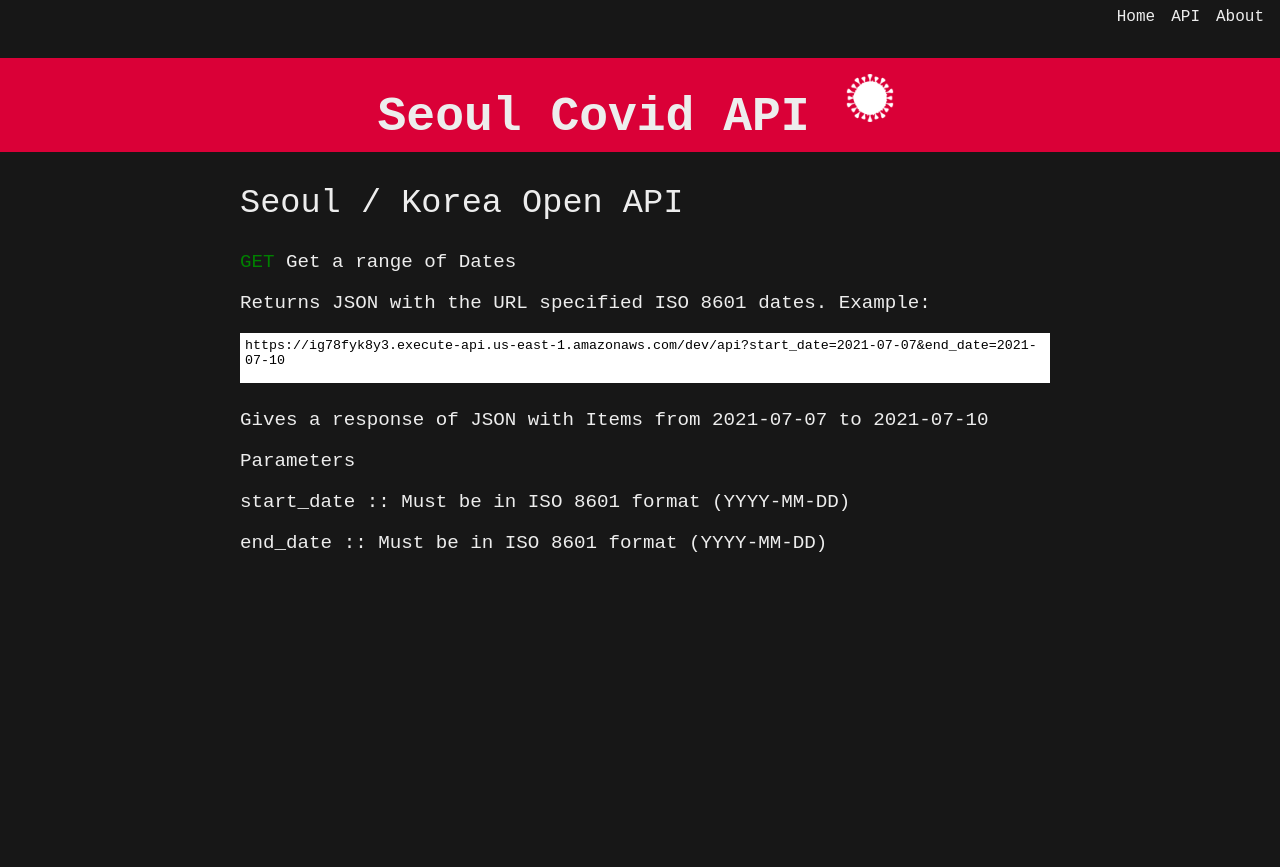
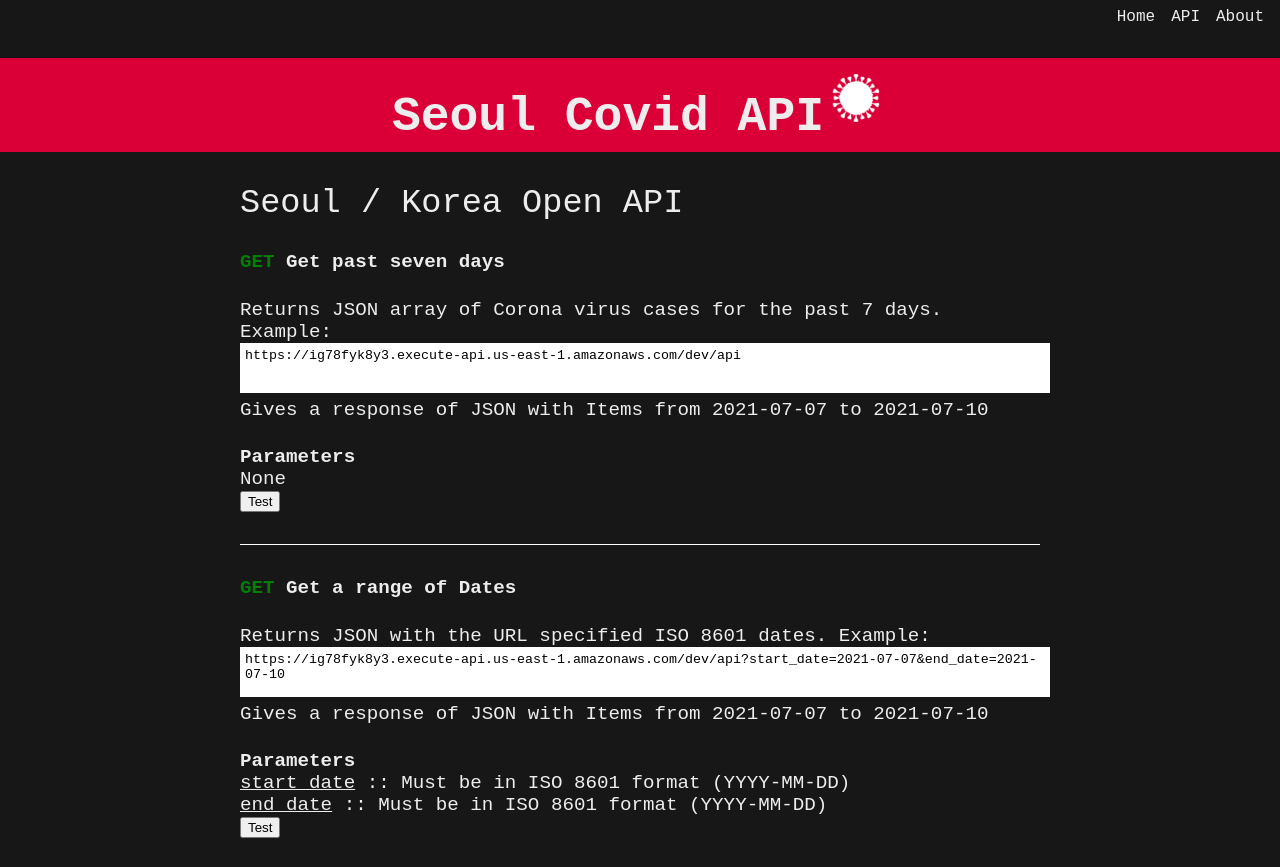
Before and after one commit to mepda/seoul_covid, a React (Create React App) app: page /api in a window 1280 px wide. Before the commit the page ends 800 px from the top, so only its background shows below. Built offline with nearby package versions, Linux system fonts and the light colour scheme; the HTML template or start-up script is replaced by a standard one.

Commit message:
function to test API calls in API component, small style changes

```diff
--- a/src/components/API.css
+++ b/src/components/API.css
@@ -2,6 +2,9 @@
 
 .green{
   color: Green;
+}
+.underline{
+  text-decoration: underline;
 }
 .apiExample{
   background: white;
@@ -19,3 +22,17 @@
   box-shadow: none;
   resize: none;
 }
+
+.parameters{
+  margin-bottom: 0;
+}
+
+.paramExamples{
+  display: flex;
+  flex-direction: column;
+}
+
+.break{
+  margin: 2rem 0;
+  border-bottom: 1px solid white;
+}
--- a/src/components/API.js
+++ b/src/components/API.js
@@ -1,13 +1,30 @@
-import React, { useRef } from 'react';
+import React, { useRef, useState } from 'react';
+import axios from 'axios';
 import './API.css';
 export default function API() {
   const api_url = useRef();
+  const [seven_days_data, load_seven_days_data] = useState()
+  const [custom_range_data, load_custom_range_data] = useState()
   function copy() {
     document.getElementsByClassName('apiExample')[0].select()
     document.execCommand('copy');
+  }
+  function testAPI(arg) {
+    if (arg === 'week') {
+      load_seven_days_data('testing...')
+      axios.get('https://ig78fyk8y3.execute-api.us-east-1.amazonaws.com/dev/api').then(data => {
+        load_seven_days_data(data.data)
+      })
+    }
+    else if (arg === 'custom') {
+      load_custom_range_data('testing...')
+      axios.get('https://ig78fyk8y3.execute-api.us-east-1.amazonaws.com/dev/api?start_date=2021-07-07&end_date=2021-07-10').then(data => {
+        load_custom_range_data(data.data)
+      })
+    }
 
-    // document.execCommand('')
   }
+
   return (
     <main>
       <article>
@@ -15,18 +32,42 @@
           Seoul / Korea Open API
         </header>
         <section>
-          <span className="green">GET</span> Get a range of Dates
+          <h4><span className="green">GET</span> Get past seven days</h4>
         </section>
         <section >
-          <p>Returns JSON with the URL specified ISO 8601 dates. Example:</p>
-          <textarea className="apiExample" ref={api_url} onClick={copy}>https://ig78fyk8y3.execute-api.us-east-1.amazonaws.com/dev/api?start_date=2021-07-07&end_date=2021-07-10</textarea>
-
-          <p>Gives a response of JSON with Items from 2021-07-07 to 2021-07-10</p>
+          Returns JSON array of Corona virus cases for the past 7 days. Example:
+          <textarea className="apiExample" ref={api_url} onClick={copy}>https://ig78fyk8y3.execute-api.us-east-1.amazonaws.com/dev/api</textarea>
+          Gives a response of JSON with Items from 2021-07-07 to 2021-07-10
+          <h4 className="parameters">Parameters</h4>
+          <code className="paramExamples">
+            <div>None</div>
+          </code>
+          <div className="testAPI">
+            <button onClick={() => testAPI('week')}>Test</button>
+            <div className="results">
+              {JSON.stringify(seven_days_data)}
+            </div>
+          </div>
+        </section>
+        <p className="break"></p>
+        <section>
+          <h4><span className="green">GET</span> Get a range of Dates</h4>
         </section>
         <section>
-          Parameters
-          <p>start_date :: Must be in ISO 8601 format (YYYY-MM-DD)</p>
-          <p>end_date :: Must be in ISO 8601 format (YYYY-MM-DD)</p>
+          Returns JSON with the URL specified ISO 8601 dates. Example:
+          <textarea className="apiExample" ref={api_url} onClick={copy}>https://ig78fyk8y3.execute-api.us-east-1.amazonaws.com/dev/api?start_date=2021-07-07&end_date=2021-07-10</textarea>
+          Gives a response of JSON with Items from 2021-07-07 to 2021-07-10
+          <h4 className="parameters">Parameters</h4>
+          <code className="paramExamples">
+            <div><span className="underline">start_date</span> :: Must be in ISO 8601 format (YYYY-MM-DD)</div>
+            <div><span className="underline">end_date</span> :: Must be in ISO 8601 format (YYYY-MM-DD)</div>
+          </code>
+          <div className="testAPI">
+            <button onClick={() => testAPI('custom')}>Test</button>
+            <div className="results">
+              {JSON.stringify(custom_range_data)}
+            </div>
+          </div>
         </section>
       </article>
     </main>
--- a/src/components/Header.css
+++ b/src/components/Header.css
@@ -6,7 +6,7 @@
 }
 .homePageTitle:hover{
   cursor: default;
-  user-select: none ;
+  user-select: none;
 }
 .homePageTitleImg{
   height: 3rem;
--- a/src/components/Header.js
+++ b/src/components/Header.js
@@ -20,7 +20,7 @@
           </Link>
         </ul>
       </nav>
-      <h1 className="homePageTitle">Seoul Covid API <img alt="An emoticon of a virus" className="homePageTitleImg" src={microbe}></img></h1>
+      <h1 className="homePageTitle"><span className="homePageTitleText">Seoul Covid API</span><img alt="An emoticon of a virus" className="homePageTitleImg" src={microbe}></img></h1>
 
     </div>
   )
--- a/src/components/Homepage.js
+++ b/src/components/Homepage.js
@@ -26,7 +26,7 @@
             <Link to="/API" className="user sign-up">
               API Docs
             </Link>
-            <a className="user sign-in" href="https://github.com/mepda/seoul_covid" target="_blank">
+            <a className="user sign-in" rel="noreferrer" href="https://github.com/mepda/seoul_covid" target="_blank">
               Github
             </a>
           </section>
```
